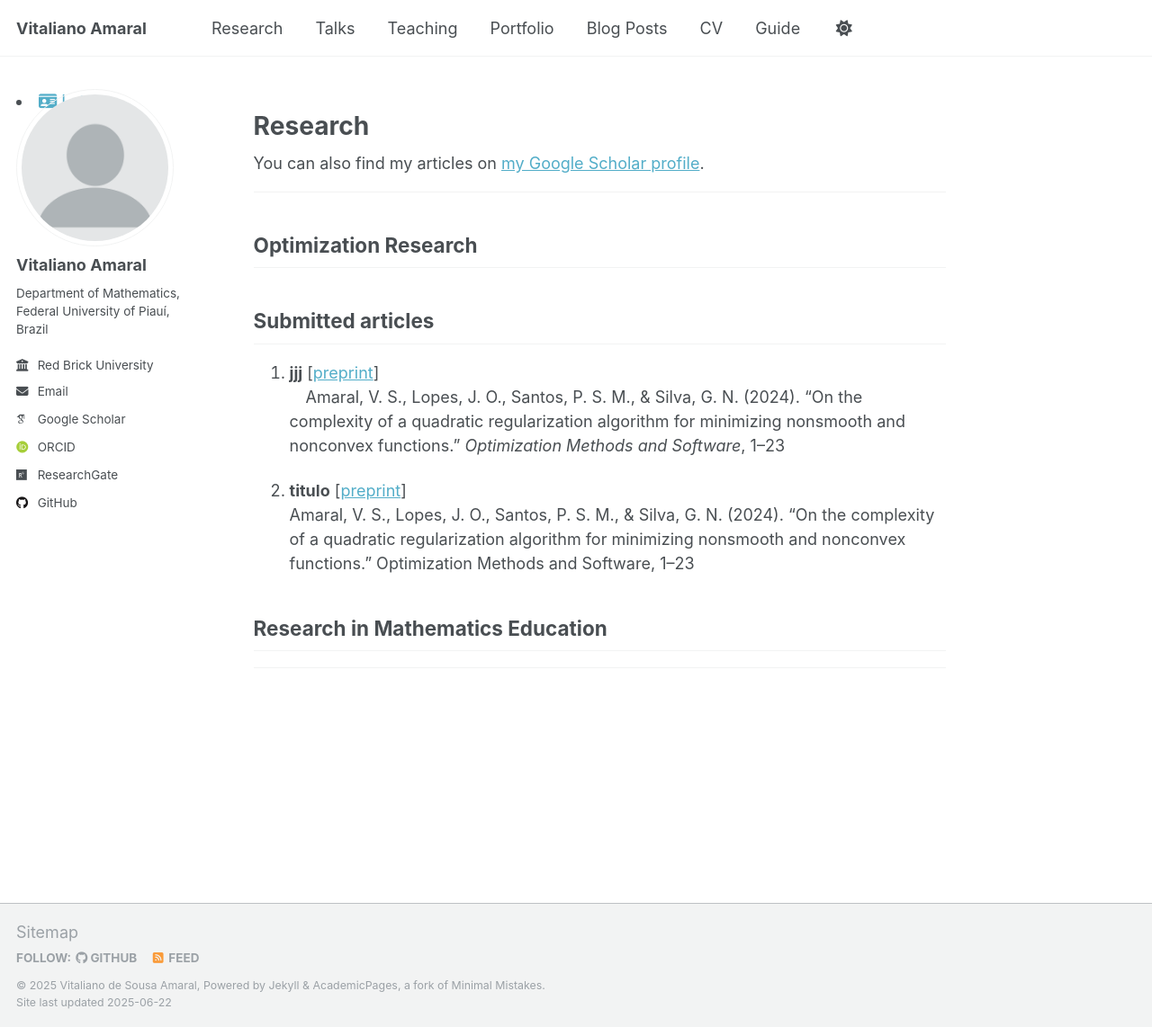
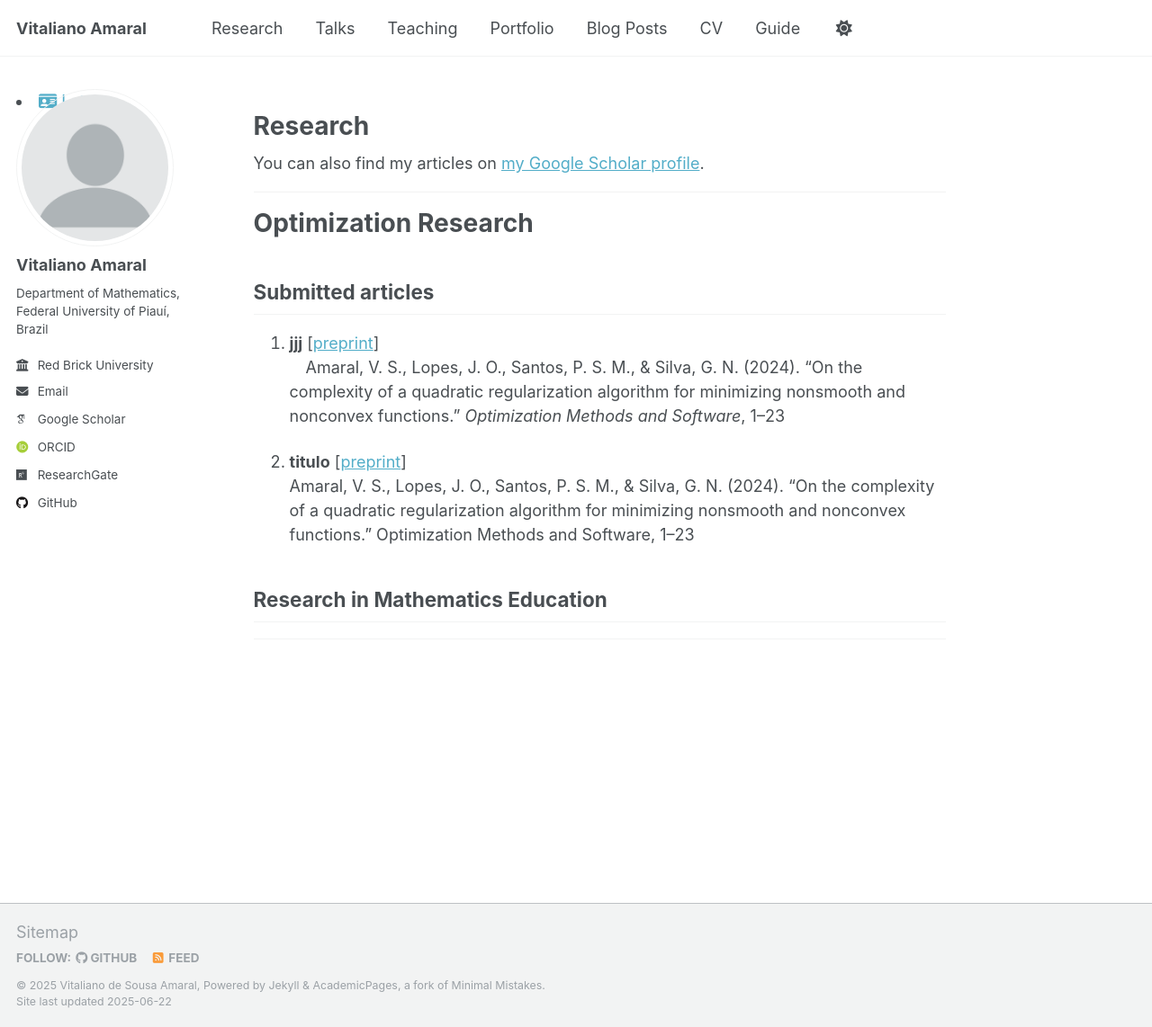
Before and after one commit to vitalianoamaral/vitalianoamaral.github.io, a Jekyll site: the page built from _pages/research.md, in a window 1280 px wide and 1142 px high. Shown: the whole window at 90% size. Built offline with Jekyll 4.4.1, drawn with Linux system fonts in a browser that asks for light colours; some web fonts are replaced.

```diff
--- a/_pages/research.md
+++ b/_pages/research.md
@@ -9,7 +9,7 @@ author_profile: true
 {% endif %}
 {% include base_path %}
 ---
-## Optimization Research
+# Optimization Research
 ## Submitted articles
 
 1. **jjj** [<a href="LINK_DO_PREPRINT_1">preprint</a>]
```
